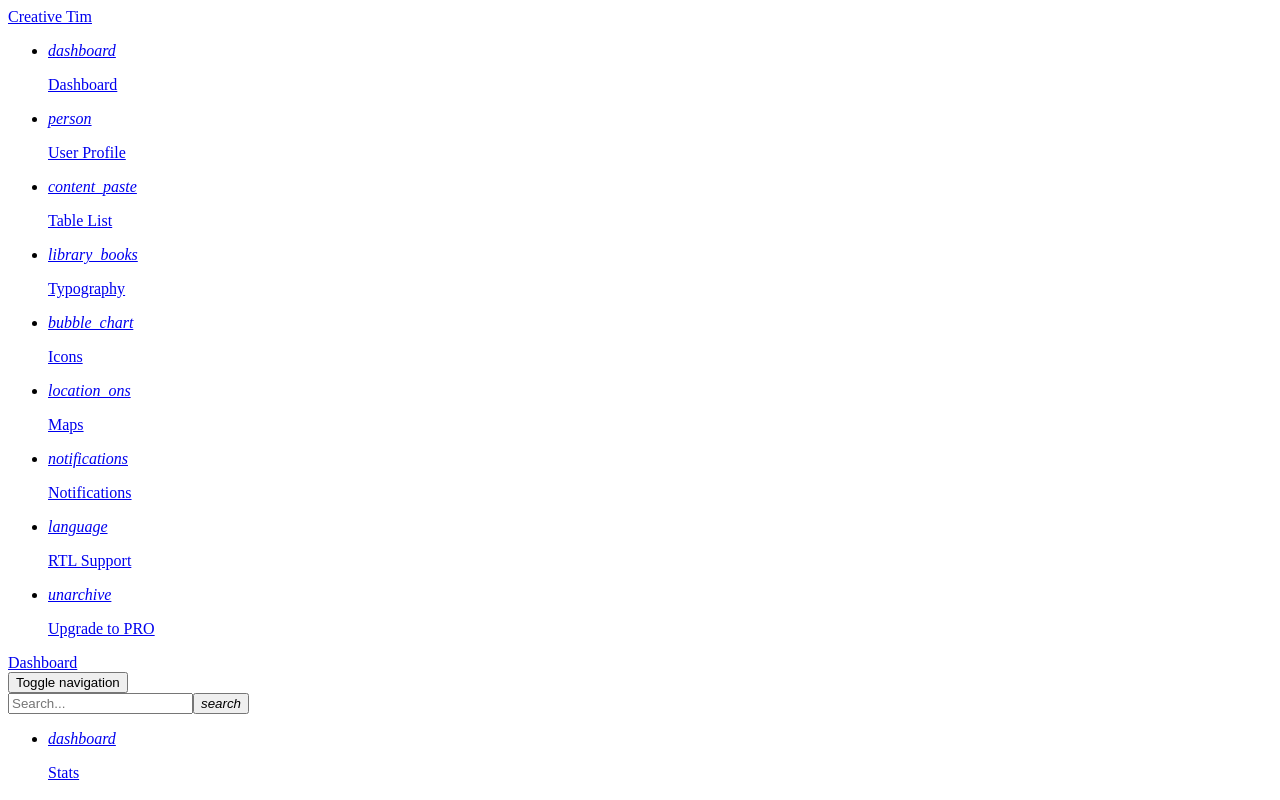
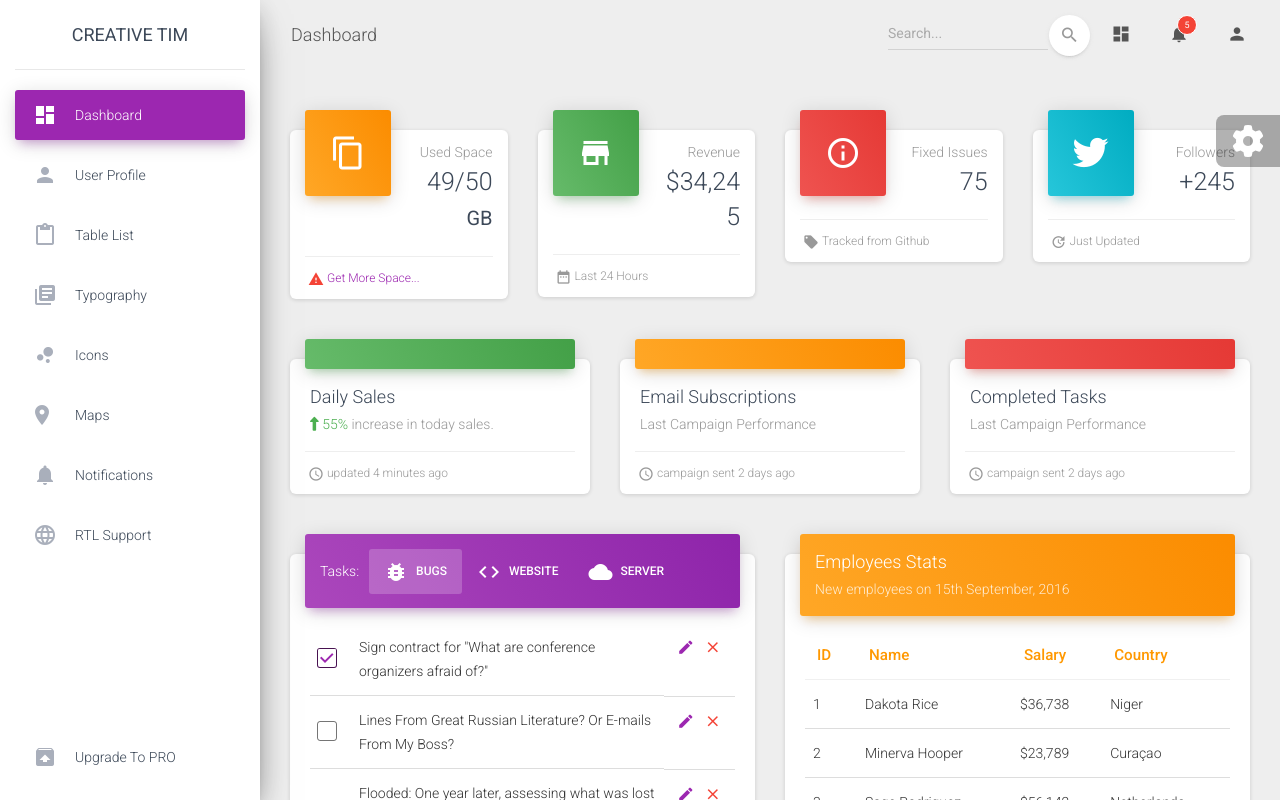
Before and after one commit to dpopkov/learnang, an Angular app in the folder jb-ang4beg/ang4beg/: page / in a window 1280 px wide. Shown: the top 800 px of the page. Built offline with nearby package versions, Linux system fonts and the light colour scheme.

Commit message:
ang4beg: Add style and icons.

```diff
--- a/jb-ang4beg/ang4beg/src/index.html
+++ b/jb-ang4beg/ang4beg/src/index.html
@@ -6,8 +6,12 @@
   <base href="/">
   <meta name="viewport" content="width=device-width, initial-scale=1">
   <link rel="icon" type="image/x-icon" href="favicon.ico">
+
+  <link rel="stylesheet" type="text/css"
+        href="https://fonts.googleapis.com/css?family=Roboto:300,400,500,700|Roboto+Slab:400,700|Material+Icons">
+  <link rel="stylesheet" href="https://maxcdn.bootstrapcdn.com/font-awesome/latest/css/font-awesome.min.css">
 </head>
 <body>
-  <app-root></app-root>
+<app-root></app-root>
 </body>
 </html>
--- a/jb-ang4beg/ang4beg/src/styles.css
+++ b/jb-ang4beg/ang4beg/src/styles.css
@@ -1 +1,2 @@
 /* You can add global styles to this file, and also import other style files */
+@import "assets/css/material-dashboard.css";
```
Also changed, not shown: 1 other file (tests, documents, lock files or other folders).
